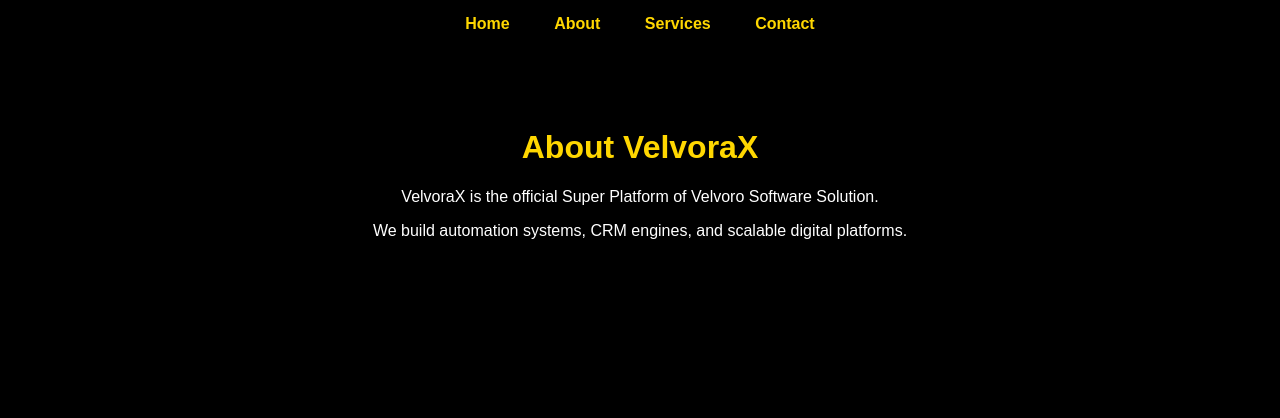
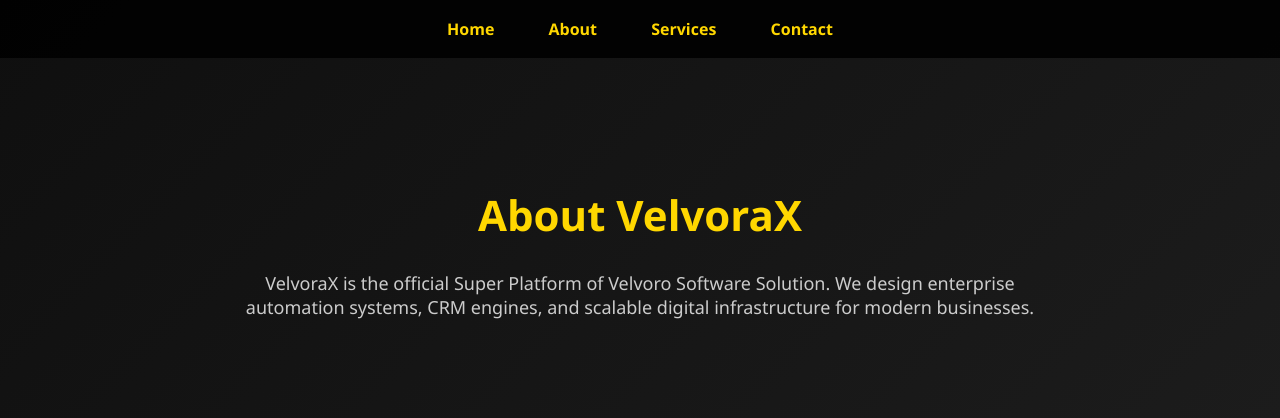
Before and after one commit to ovelvoro-stack/velvorax-site, a Flask app: page /about in a window 1280 px wide. Shown: the top 418 px of the page. Run offline with Flask 3, Linux system fonts and the light colour scheme.

Commit message:
Update about.html

```diff
--- a/templates/about.html
+++ b/templates/about.html
@@ -1,15 +1,45 @@
 <!DOCTYPE html>
 <html>
 <head>
-<title>About - VelvoraX</title>
-<meta name="viewport" content="width=device-width, initial-scale=1.0">
-<style>
-body { background:black; color:white; font-family:Arial; margin:0; }
-.navbar { background:#000; padding:15px; text-align:center; }
-.navbar a { color:gold; margin:0 20px; text-decoration:none; font-weight:bold; }
-.container { padding:60px; text-align:center; }
-h1 { color:gold; }
-</style>
+    <title>About - VelvoraX</title>
+    <style>
+        body {
+            margin: 0;
+            font-family: 'Segoe UI', sans-serif;
+            background: linear-gradient(135deg, #0f0f0f, #1c1c1c);
+            color: white;
+        }
+
+        .navbar {
+            background: rgba(0,0,0,0.9);
+            padding: 18px;
+            text-align: center;
+        }
+
+        .navbar a {
+            color: gold;
+            margin: 0 25px;
+            text-decoration: none;
+            font-weight: 600;
+        }
+
+        .section {
+            text-align: center;
+            padding: 100px 20px;
+        }
+
+        h1 {
+            color: gold;
+            font-size: 42px;
+        }
+
+        p {
+            font-size: 18px;
+            color: #ccc;
+            max-width: 800px;
+            margin: auto;
+        }
+    </style>
 </head>
 <body>
 
@@ -20,10 +50,13 @@ h1 { color:gold; }
     <a href="/contact">Contact</a>
 </div>
 
-<div class="container">
-<h1>About VelvoraX</h1>
-<p>VelvoraX is the official Super Platform of Velvoro Software Solution.</p>
-<p>We build automation systems, CRM engines, and scalable digital platforms.</p>
+<div class="section">
+    <h1>About VelvoraX</h1>
+    <p>
+        VelvoraX is the official Super Platform of Velvoro Software Solution.
+        We design enterprise automation systems, CRM engines,
+        and scalable digital infrastructure for modern businesses.
+    </p>
 </div>
 
 </body>
```
